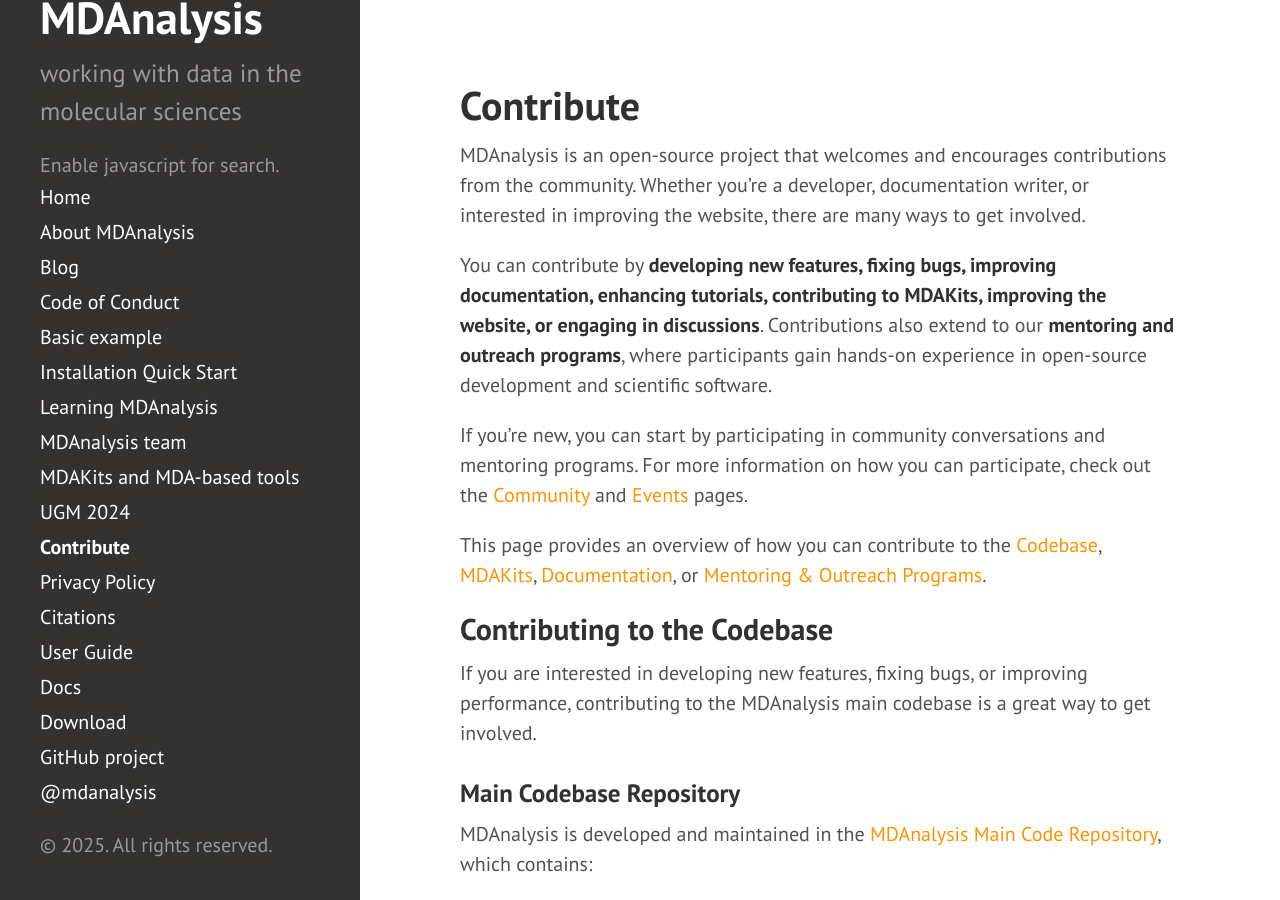
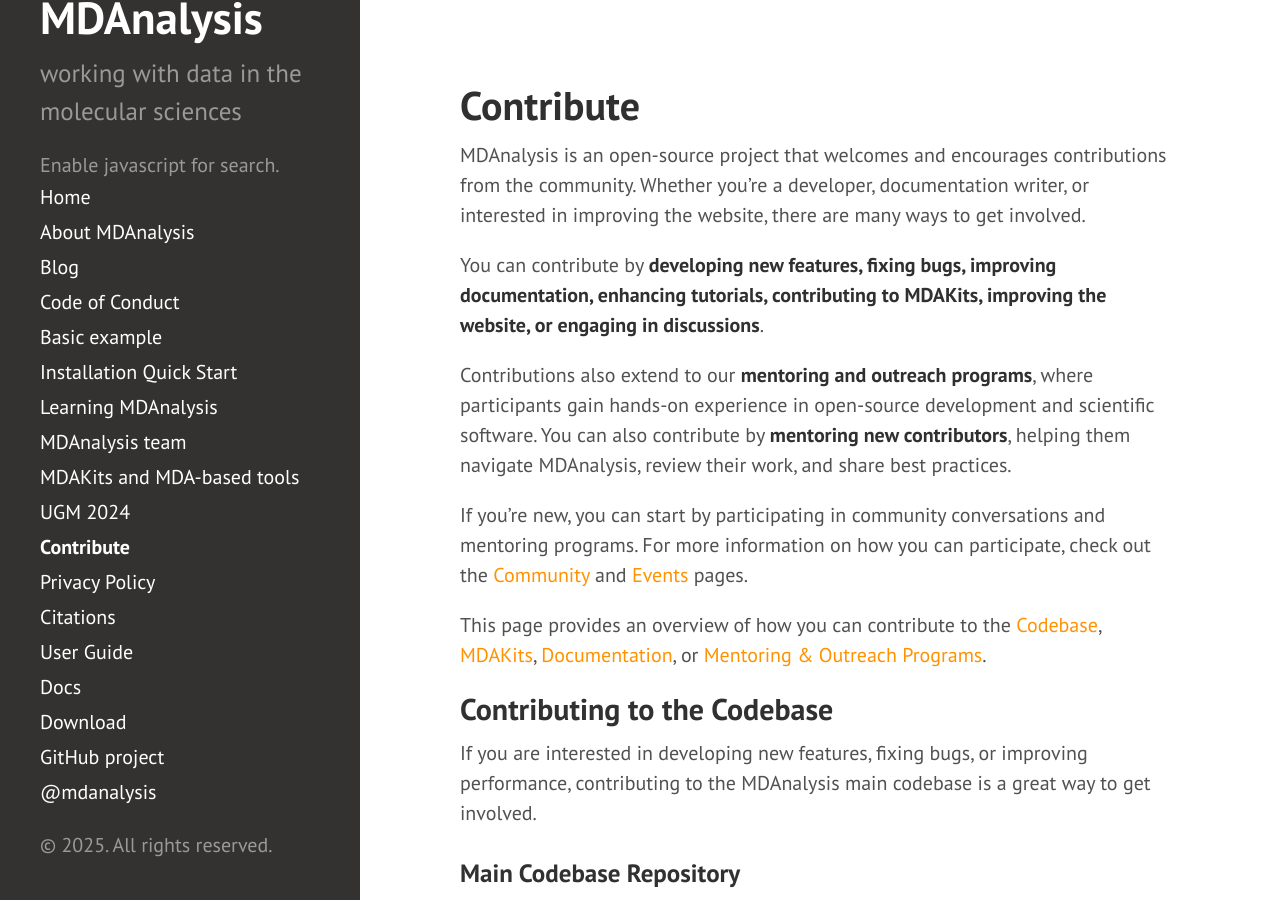
Before and after one commit to MDAnalysis/MDAnalysis.github.io, a Jekyll site: the page built from pages/contribute.md, in a window 1280 px wide and 900 px high. Built offline with Jekyll 4.4.1, drawn with Linux system fonts in a browser that asks for light colours; comment, search, counter and statistics services are not loaded; some of the changed text lies outside the part shown.

Commit message:
address PR review comments

```diff
--- a/pages/contribute.md
+++ b/pages/contribute.md
@@ -6,7 +6,9 @@ order: 6
 
 MDAnalysis is an open-source project that welcomes and encourages contributions from the community. Whether you're a developer, documentation writer, or interested in improving the website, there are many ways to get involved.
 
-You can contribute by **developing new features, fixing bugs, improving documentation, enhancing tutorials, contributing to MDAKits, improving the website, or engaging in discussions**. Contributions also extend to our **mentoring and outreach programs**, where participants gain hands-on experience in open-source development and scientific software.
+You can contribute by **developing new features, fixing bugs, improving documentation, enhancing tutorials, contributing to MDAKits, improving the website, or engaging in discussions**.
+
+Contributions also extend to our **mentoring and outreach programs**, where participants gain hands-on experience in open-source development and scientific software. You can also contribute by **mentoring new contributors**, helping them navigate MDAnalysis, review their work, and share best practices.
 
 If you're new, you can start by participating in community conversations and mentoring programs. For more information on how you can participate, check out the [Community]({{ site.baseurl }}/pages/community/) and [Events]({{ site.baseurl }}/pages/events/) pages.
 
@@ -103,7 +105,7 @@ MDAnalysis has participated in Google Summer of Code for several years, mentorin
 
 If you are interested in contributing in other ways, such as improving the website or blog, you can refer to the [README file][] in the [Website Repository][]. While the website is already maintained by the MDAnalysis team, minor fixes and updates are always welcome.
 
-If you'd like to write a **blog post**, feel free to reach out via the [Community]({{ site.baseurl }}/pages/community/) page.
+If you'd like to write a **blog post**, we welcome contributions that document your experience with MDAnalysis—whether it's learning the software, participating in a UGM, or working on a project. Feel free to reach out via the [Community]({{ site.baseurl }}/pages/community/) page for guidance on submitting a post.
 
 [core developers]: https://github.com/orgs/MDAnalysis/teams/coredevs/members
 [Website Repository]: https://github.com/MDAnalysis/MDAnalysis.github.io
```
Also changed, not shown: other parts of pages/contribute.md (+1 -1 lines).
